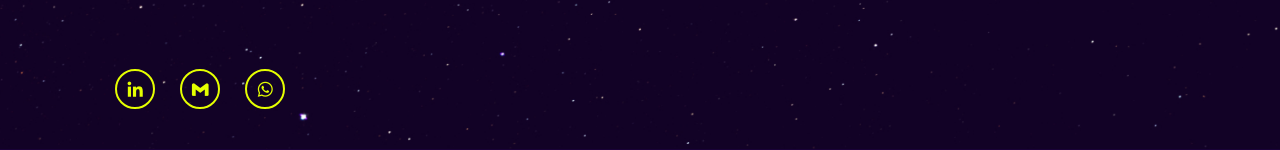
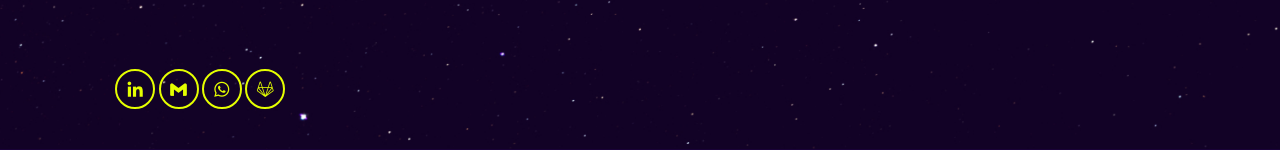
Before and after one commit to CarloGL/NewPortfolioCarlosGo, a plain HTML site: page portfolio1/index.html in a window 1280 px wide. Shown: the part 651-801 px from the top of the page. Drawn offline with nearby package versions, Linux system fonts and the light colour scheme.

Commit message:
UpdateProject

```diff
--- a/portfolio1/index.html
+++ b/portfolio1/index.html
@@ -54,6 +54,7 @@
             <a href="https://www.linkedin.com/in/carlos-gl-34ba21231"><i class='bx bxl-linkedin' ></i></a>
             <a href="mailto:carlos.bgl0801@gmail.com?"><i class='bx bxl-gmail' ></i></a>
             <a href="https://api.whatsapp.com/send?phone=51983490993&text=Hola."><i class='bx bxl-whatsapp' ></i></a>
+            <a href="https://github.com/CarloGL"><i class='bx bxl-gitlab'></i></a>
             <span class="animate" style="--i:6;"></span>
         </div>
 
```
